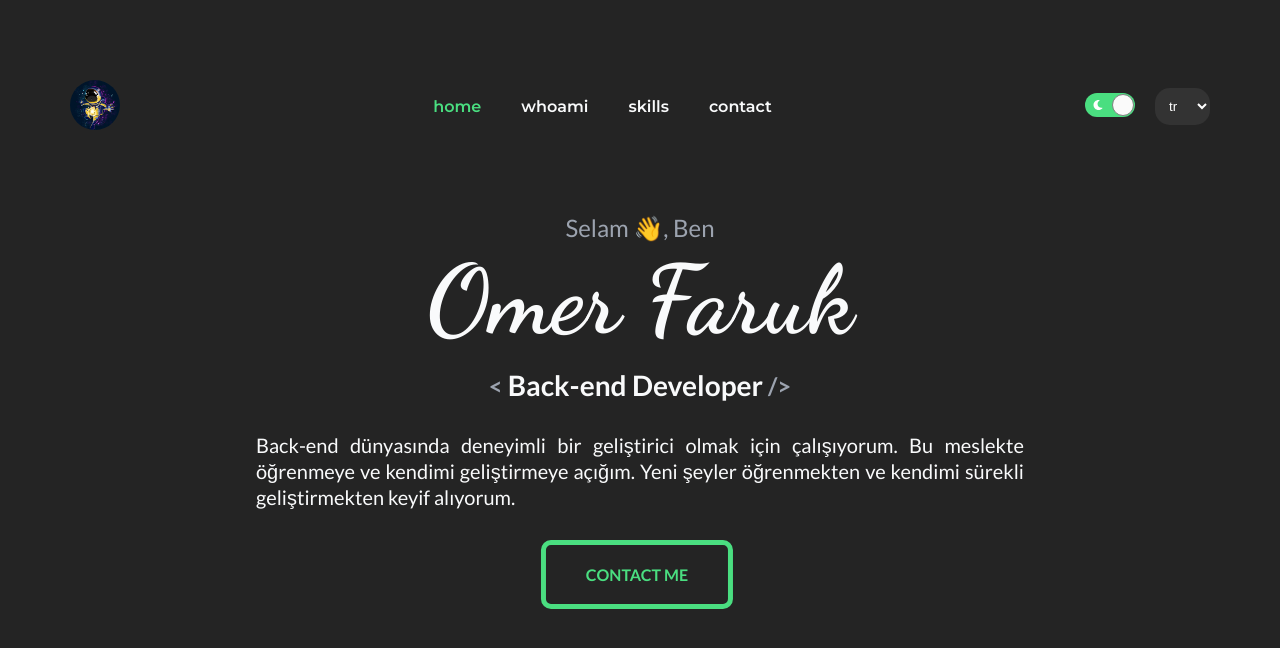
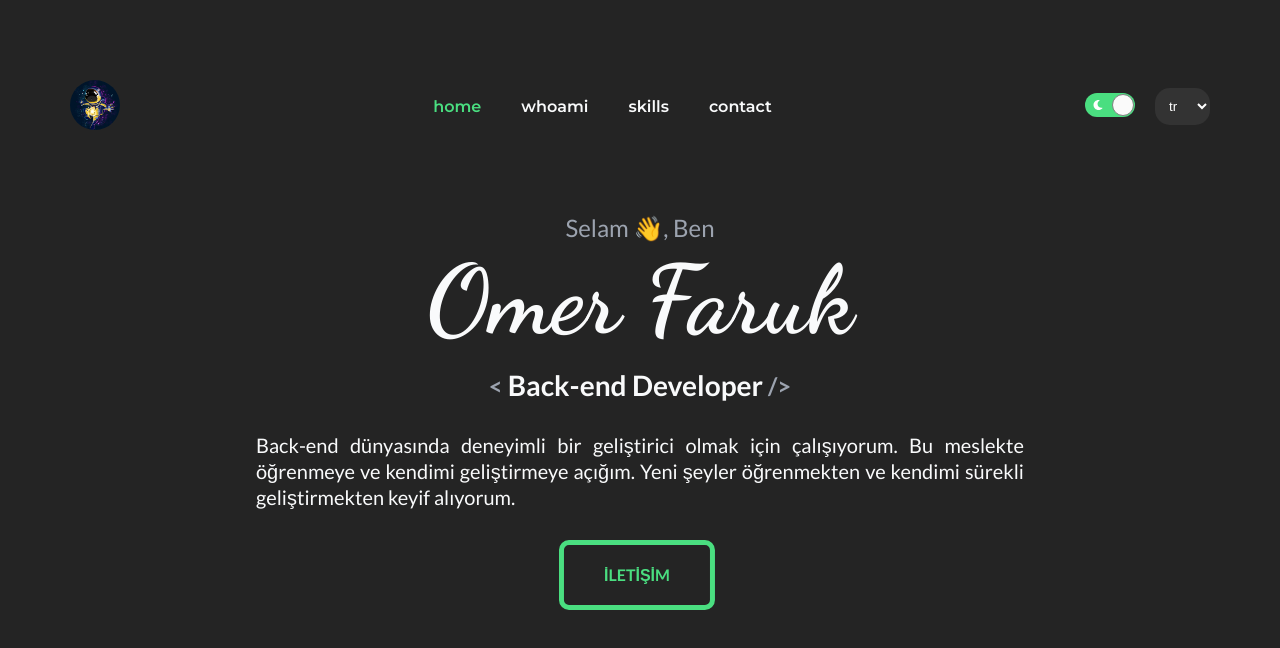
Before and after one commit to guleroglu/portfolio, a React (Vite) app: page / in a window 1280 px wide. Shown: the top 648 px of the page. Built offline with nearby package versions, Linux system fonts and the light colour scheme.

Commit message:
updated ContactButton

```diff
--- a/src/components/ContactButton/ContactButton.jsx
+++ b/src/components/ContactButton/ContactButton.jsx
@@ -1,10 +1,13 @@
+import { useContext } from "react";
 import "./ContactButton.css";
 import { NavLink } from "react-router-dom";
+import { GlobalContext } from "../../Context/GlobalContext";
 
 const ContactButton = () => {
+  const { selectedOption } = useContext(GlobalContext);
   return (
     <NavLink to="/contact" className="contact-button">
-      CONTACT ME
+      {selectedOption === false ? "CONTACT ME" : "İLETİŞİM"}
     </NavLink>
   );
 };
```
